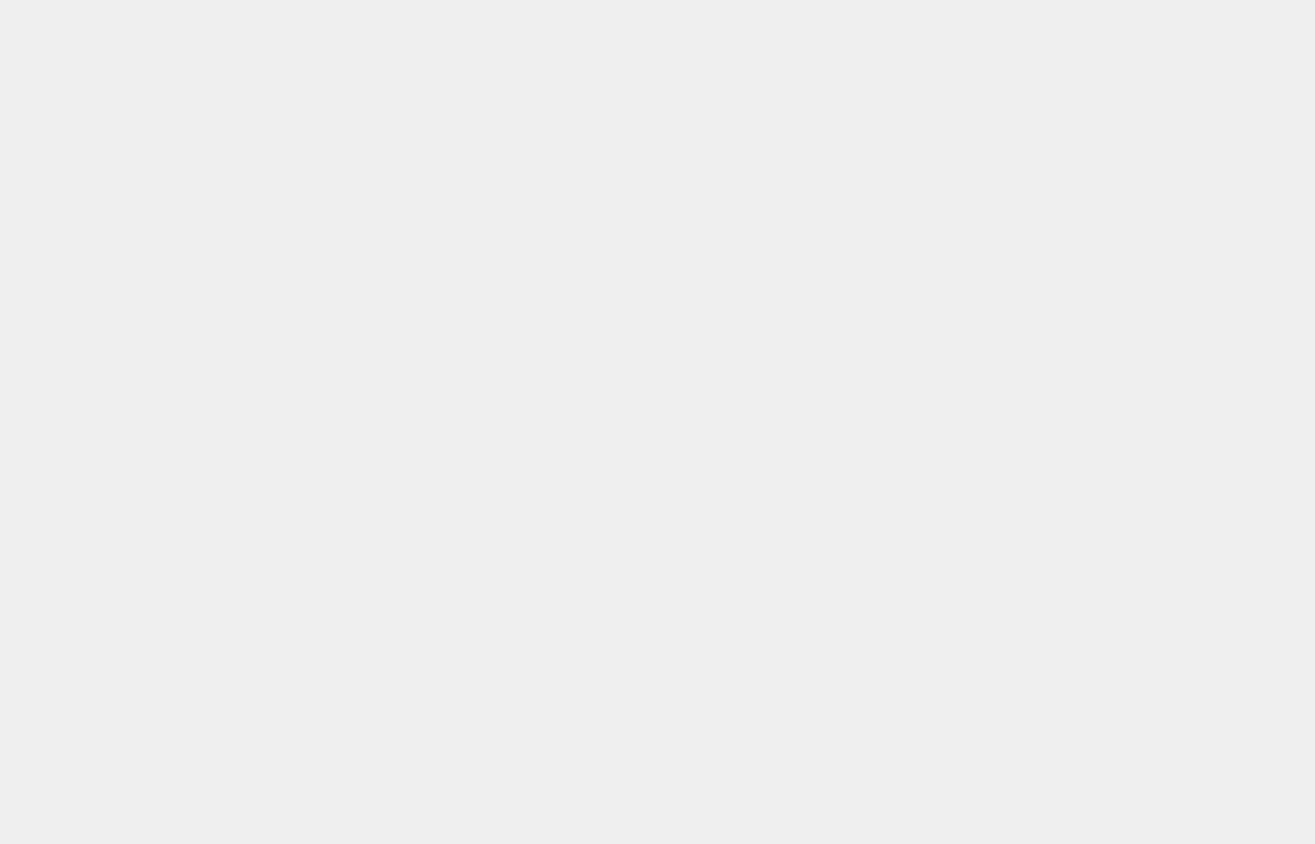
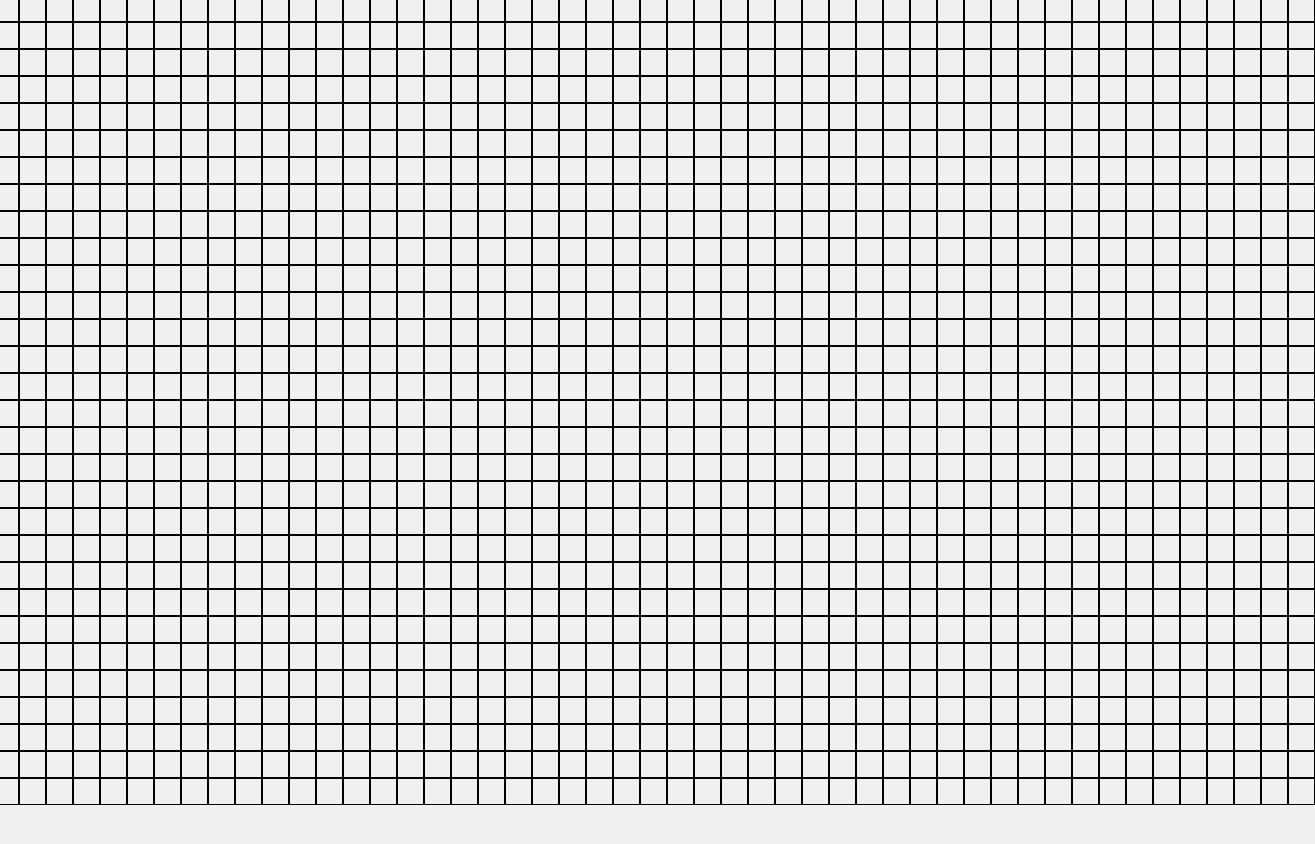
Before and after one commit to smeekas/machine-coding, a React (Vite) app: page /selectable-grid in a window 1280 px wide. Before the commit this address had no page. Shown: the top 844 px of the page, 1315 px wide, since content can reach past the window. After the commit the page ends 805 px from the top, so only its background shows below. Built offline with nearby package versions, Linux system fonts and the light colour scheme.

Commit message:
selectable grid: can we improve it further?

```diff
--- a/src/App.css
+++ b/src/App.css
@@ -1,10 +1,11 @@
 #root {
   max-width: 1280px;
   margin: 0 auto;
-  padding: 2rem;
+  padding: 0 2rem;
   text-align: center;
   display: flex;
-  height: 100%;
+  height: 100vh;
   justify-content: center;
   align-items: center;
+  box-sizing: border-box;
 }
--- a/src/App.tsx
+++ b/src/App.tsx
@@ -7,6 +7,7 @@ import TrafficLightsPage from "./pages/TrafficLights/TrafficLightsPage";
 import TagUserPage from "./pages/TagUser/TagUserPage";
 import PollPage from "./pages/Poll/PollPage";
 import MultiSelectPage from "./pages/MultiSelect/MultiSelectPage";
+import SelectableGridPage from "./pages/SelectableGrid/SelectableGridPage";
 
 function App() {
   return (
@@ -19,6 +20,7 @@ function App() {
           <Route path="tag" element={<TagUserPage />} />
           <Route path="poll" element={<PollPage />} />
           <Route path="multi-select" element={<MultiSelectPage />} />
+          <Route path="selectable-grid" element={<SelectableGridPage />} />
 
           <Route index path="/" element={<Home />} />
         </Routes>
--- /dev/null
+++ b/src/components/SelectableGrid/SelectableGrid.module.css
@@ -0,0 +1,17 @@
+.grid {
+  display: grid;
+  height: fit-content;
+  width: fit-content;
+  user-select: none;
+}
+
+.gridItem {
+  width: 25px;
+  height: 25px;
+  border: 1px solid black;
+  border-collapse: collapse;
+}
+
+.active {
+  background-color: rgb(181, 235, 248);
+}
--- /dev/null
+++ b/src/components/SelectableGrid/SelectableGrid.tsx
@@ -0,0 +1,98 @@
+import { MouseEventHandler, useState } from "react";
+import styles from "./SelectableGrid.module.css";
+function SelectableGrid() {
+  const ROWS = 30;
+  const COLS = 50;
+  const total = ROWS * COLS;
+  const [start, setStart] = useState<null | number>(null);
+  const [stop, setStop] = useState<null | number>(null);
+  const [isMouseDown, setIsMouseDown] = useState(false);
+  const onMouseDown: MouseEventHandler<HTMLDivElement> = (e) => {
+    const datasets = (e.target as HTMLElement).dataset;
+    if (!isMouseDown) {
+      setIsMouseDown(true);
+    }
+    if (datasets.index) {
+      setStart(+datasets.index);
+      setStop(null);
+    }
+  };
+  const onMouseUp: MouseEventHandler<HTMLDivElement> = (e) => {
+    const datasets = (e.target as HTMLElement).dataset;
+    if (datasets.index) {
+      setStop(+datasets.index);
+      setIsMouseDown(false);
+    }
+  };
+
+  const onMouseMove: MouseEventHandler<HTMLDivElement> = (e) => {
+    const datasets = (e.target as HTMLElement).dataset;
+    if (datasets.index && isMouseDown) {
+      setStop(+datasets.index);
+    }
+  };
+  const getRow = (index: number) => {
+    return +Math.floor(index / COLS);
+  };
+
+  const getCol = (index: number) => {
+    const rows = getRow(index);
+    return +(index - rows * COLS).toFixed(0);
+  };
+  const isInside = (index: number) => {
+    if (start && stop) {
+      const row = getRow(index);
+      const col = getCol(index);
+      const startRow = getRow(start);
+      const startCol = getCol(start);
+
+      const stopRow = getRow(stop);
+      const stopCol = getCol(stop);
+
+      let rowValidation = false;
+      let colValidation = false;
+      if (startRow < stopRow) {
+        rowValidation = startRow <= row && row <= stopRow;
+      } else {
+        rowValidation = stopRow <= row && row <= startRow;
+      }
+      if (startCol < stopCol) {
+        colValidation = startCol <= col && col <= stopCol;
+      } else {
+        colValidation = stopCol <= col && col <= startCol;
+      }
+      return rowValidation && colValidation;
+    }
+    return false;
+  };
+  return (
+    <>
+      <div
+        onMouseDown={onMouseDown}
+        onMouseUp={onMouseUp}
+        onMouseMove={onMouseMove}
+        className={styles.grid}
+        style={{ gridTemplateColumns: `repeat(${COLS},1fr)` }}
+      >
+        {Array(total)
+          .fill(null)
+          .map((_, index) => {
+            return (
+              <div
+                data-index={index}
+                key={index}
+                className={`${styles.gridItem} ${
+                  isInside(index) && styles.active
+                }`}
+              >
+                {/* {getRow(index)}, {getCol(index)} {"="}
+                {index} */}
+              </div>
+            );
+          })}
+      </div>
+    </>
+  );
+}
+
+export default SelectableGrid;
--- a/src/index.css
+++ b/src/index.css
@@ -17,4 +17,5 @@
 html,
 body {
   height: 100%;
+  margin: 0;
 }
--- a/src/pages/Home/Home.tsx
+++ b/src/pages/Home/Home.tsx
@@ -23,6 +23,9 @@ function Home() {
         <li>
           <Link to="/multi-select">Multi select</Link>
         </li>
+        <li>
+          <Link to="/selectable-grid">Selectable Grid</Link>
+        </li>
       </ul>
     </div>
   );
--- /dev/null
+++ b/src/pages/SelectableGrid/SelectableGridPage.tsx
@@ -0,0 +1,7 @@
+import SelectableGrid from "../../components/SelectableGrid/SelectableGrid";
+
+function SelectableGridPage() {
+  return <SelectableGrid />;
+}
+
+export default SelectableGridPage;
```
Also changed, not shown: 1 other file (tests, documents, lock files or other folders).
